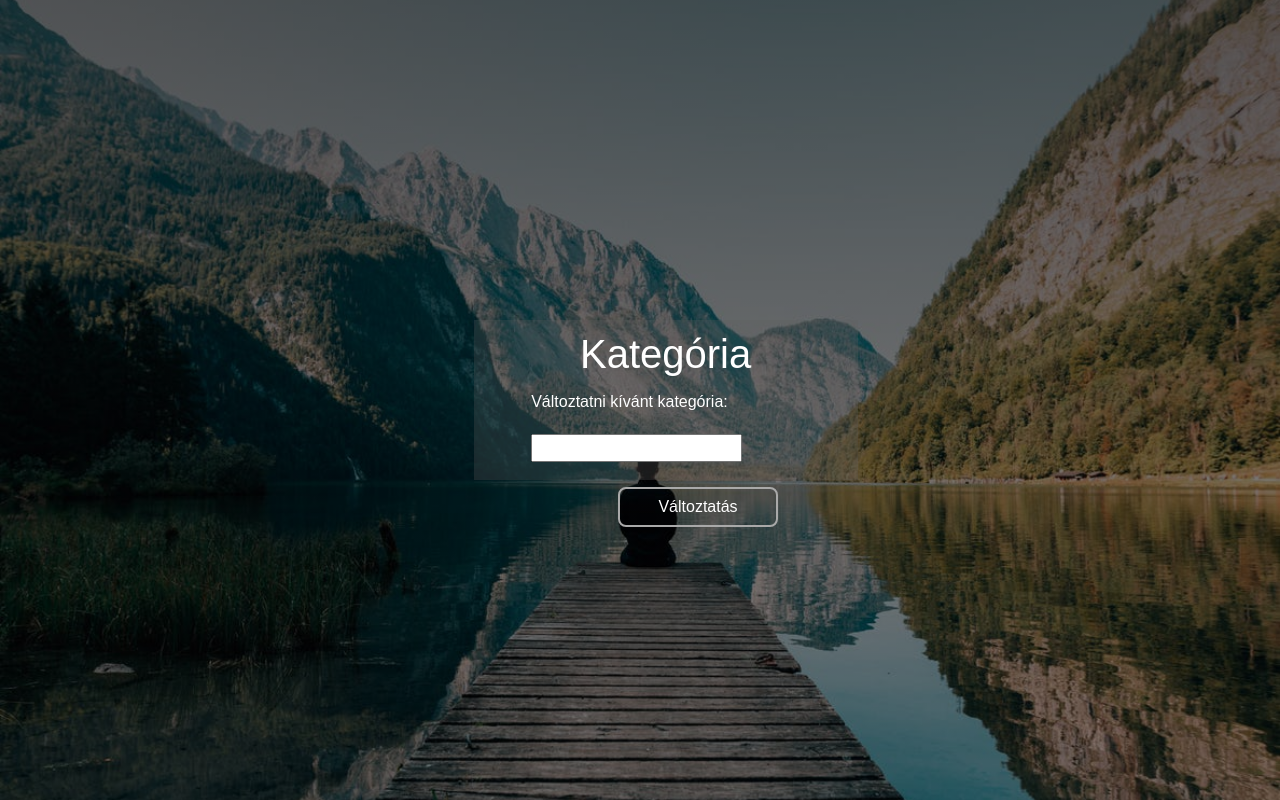
After one commit to DaniTheNani/Microtech, a PHP site: page /Administration/modifycat.php?id=1 in a window 1280 px wide. The commit adds this page. Run offline with PHP 8.4, Linux system fonts and the light colour scheme; data comes from the database, SQL or seed files in the repository.

Commit message:
elittam a majamxd

```diff
--- a/Administration/administration.php
+++ b/Administration/administration.php
@@ -261,7 +261,7 @@ if (isset($_POST['prop-submit-delete'])) {
                     <div class="searcher-result">
                         <?= $result['name']; ?>
                         <a href="deletecat.php?id='<?= $result['id']; ?>'"><button id="delete" name="delete">Törlés</button></a>
-                        <button id="modify" name="modify">Szerkesztés</button>
+                        <a href="modifycat.php?id='<?= $result['id']; ?>'"><button id="modify" name="modify">Szerkesztés</button></a>
                         <button id="inspect" name="inspect">Megtekintés</button>
                     </div>
                 <?php endforeach; ?>
--- /dev/null
+++ b/Administration/modifycat.php
@@ -0,0 +1,36 @@
+<?php
+
+include __DIR__ . "../../Application/Database.php";
+$db = new Database();
+
+$categories = $db->getItemByValue('categories', 'id', $_GET['id']);
+
+?>
+<!DOCTYPE html>
+<html lang="hu">
+
+<head>
+    <meta charset="UTF-8">
+    <meta http-equiv="X-UA-Compatible" content="IE=edge">
+    <meta name="viewport" content="width=device-width, initial-scale=1.0">
+    <link href='https://unpkg.com/boxicons@2.1.1/css/boxicons.min.css' rel='stylesheet'>
+    <link rel="stylesheet" href="https://cdn.jsdelivr.net/npm/bootstrap-icons@1.8.1/font/bootstrap-icons.css">
+    <link rel="stylesheet" href="https://maxcdn.bootstrapcdn.com/bootstrap/4.0.0/css/bootstrap.min.css" integrity="sha384-Gn5384xqQ1aoWXA+058RXPxPg6fy4IWvTNh0E263XmFcJlSAwiGgFAW/dAiS6JXm" crossorigin="anonymous">
+    <link rel="stylesheet" href="../files/css/modify.css?=<?= rand(1, 12000) ?>">
+    <title>Micro Tech - Alkatrészek</title>
+</head>
+
+<body>
+    <section id="modify">
+        <div class="modify-border">
+            <h1>Kategória</h1>
+            <form action="" method="post">
+                <label for="changecat">Változtatni kívánt kategória:</label>
+                <input type="text" name="changecat" placeholder=""><br>
+                <input type="submit" value="Változtatás" class="submit">
+            </form>
+        </div>
+    </section>
+</body>
+
+</html>
--- /dev/null
+++ b/files/css/modify.css
@@ -0,0 +1,62 @@
+* {
+    margin: 0;
+    padding: 0;
+    box-sizing: border-box;
+    font-family: 'Poppins', sans-serif;
+    scroll-behavior: hidden;
+}
+
+body {
+    width: 100%;
+    height: 100vh;
+    background-image: linear-gradient(rgb(0, 0, 0, 0.65), rgb(0, 0, 0, 0.45)), url(../images/pexels-photo-747964.jpeg);
+    background-position: center;
+    background-repeat: no-repeat;
+    background-size: cover;
+    background-attachment: fixed;
+    overflow-y: hidden;
+    overflow-x: hidden;
+    color: white;
+}
+
+.modify-border {
+    position: absolute;
+    width: 30%;
+    height: 20%;
+    top: 40%;
+    left: 37%;
+    background-color: rgba(97, 96, 96, 0.274);
+}
+
+.modify-border h1 {
+    text-align: center;
+    margin-bottom: 3%;
+    padding-top: 10px;
+}
+
+.modify-border label,
+input {
+    position: relative;
+    left: 15%;
+    margin-bottom: 20px;
+}
+
+.submit {
+    width: 10rem;
+    height: 2.5rem;
+    position: relative;
+    color: white;
+    margin-top: 5px;
+    margin-left: 10px;
+    left: 35%;
+    background: none;
+    border: 2px solid darkgray;
+    border-radius: 0.5rem;
+    transition: 200ms ease;
+    cursor: pointer;
+}
+
+.submit:hover {
+    border-color: #18ffff;
+    font-size: larger;
+}
--- a/php/show.php
+++ b/php/show.php
@@ -23,7 +23,7 @@ $inner = $db->innerSinner($_GET['id']);
 </head>
 
 <body>
-    <section class="home-section" id="show">
+    <section id="show">
         <div class="component-result-border">
             <div class="component-result-image">
                 <figure>
```
